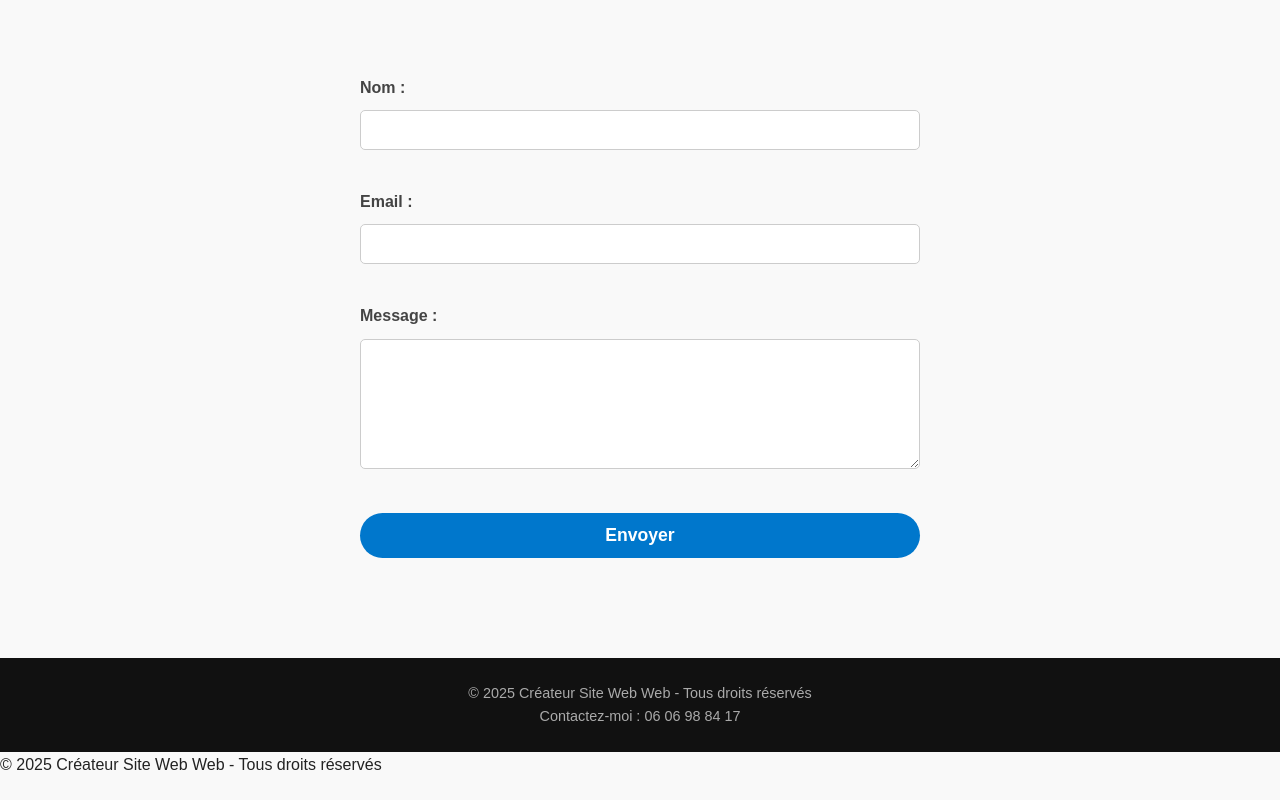
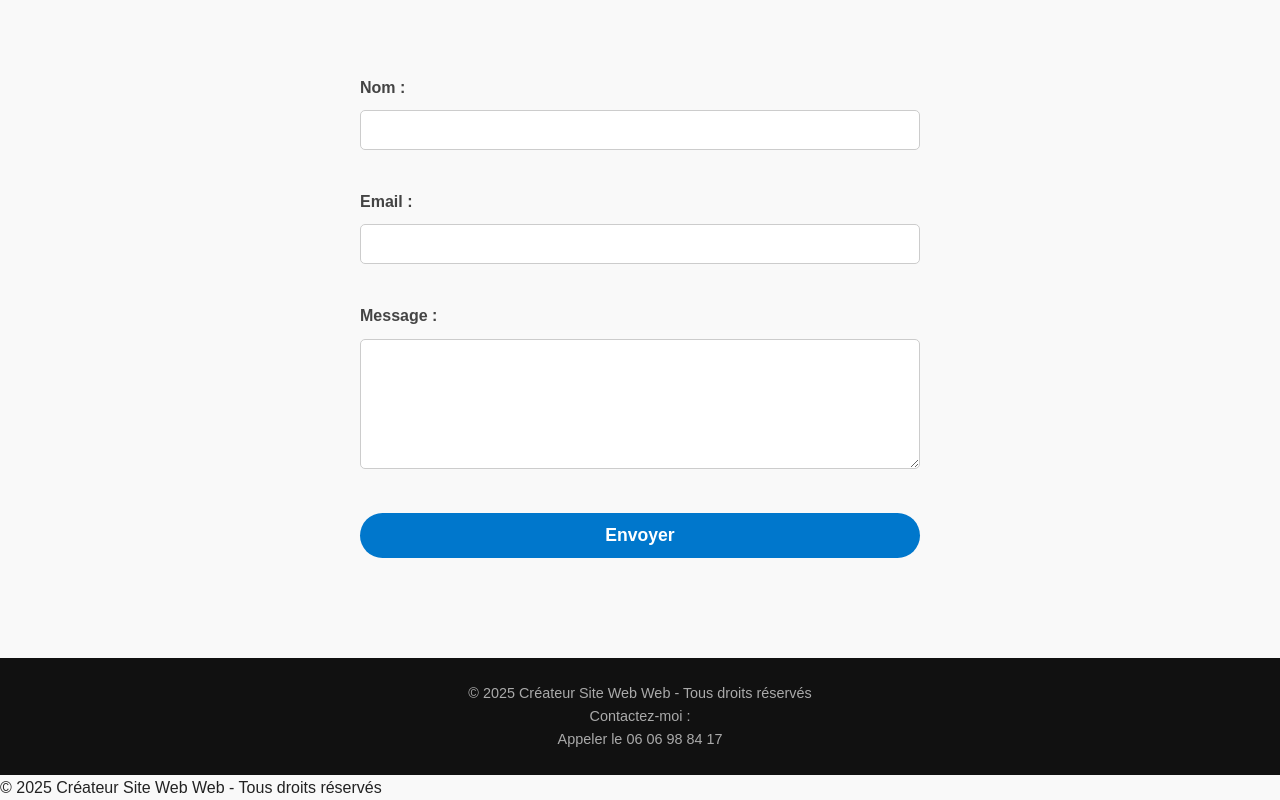
Before and after one commit to lkima-ship/-Creator-site-web, a plain HTML site: page contact.html in a window 1280 px wide. Shown: the part 372-1172 px from the top of the page. Before the commit the page ends 1149 px from the top, so only its background shows below. Drawn offline with Linux system fonts and the light colour scheme.

Commit message:
Update contact.html

```diff
--- a/contact.html
+++ b/contact.html
@@ -63,9 +63,10 @@
 
     <footer>
   <p>© 2025 Créateur Site Web Web - Tous droits réservés</p>
-  <p>Contactez-moi : <a href="tel:+33606988417">06 06 98 84 17</a></p>
+  <p>Contactez-moi :</p>
+  <a href="tel:+33606988417" class="btn-call">Appeler le 06 06 98 84 17</a>
 </footer>
     <p>© 2025 Créateur Site Web Web - Tous droits réservés</p>
-  </footer>
+
 </body>
 </html>
```
